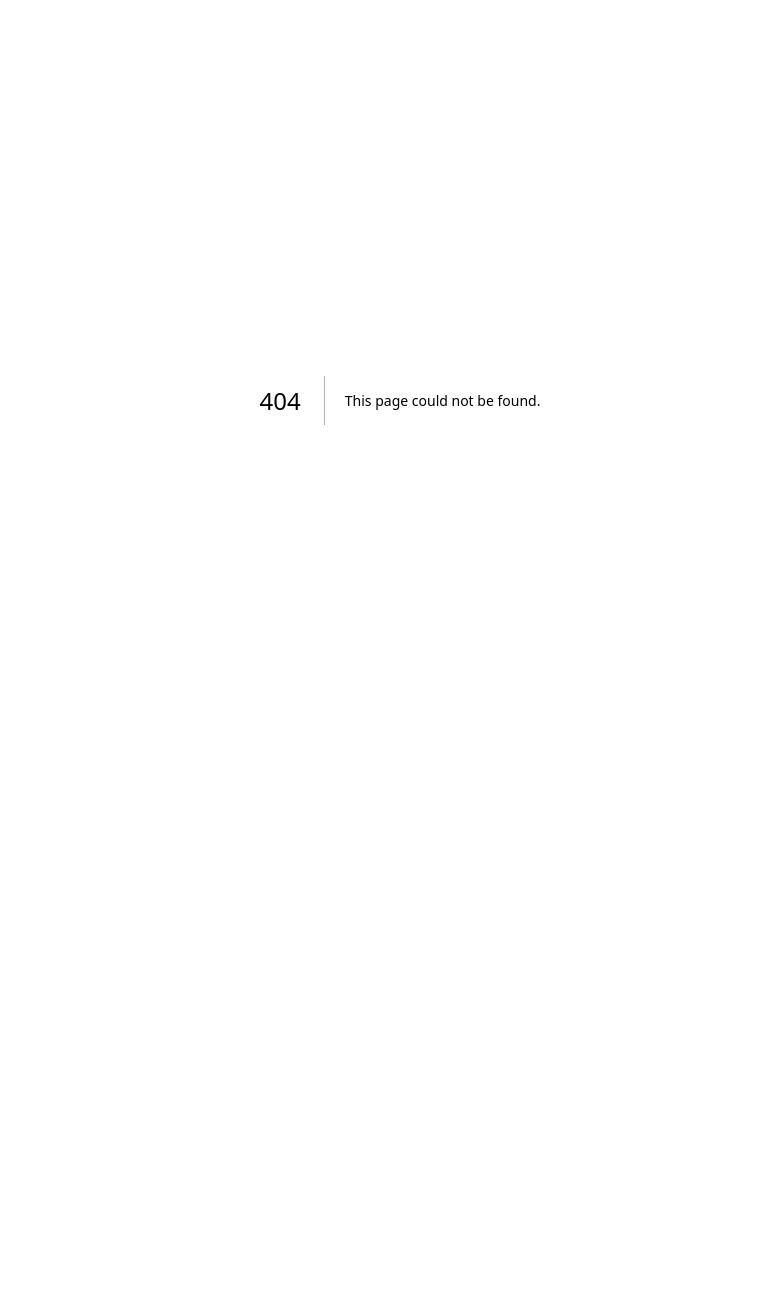
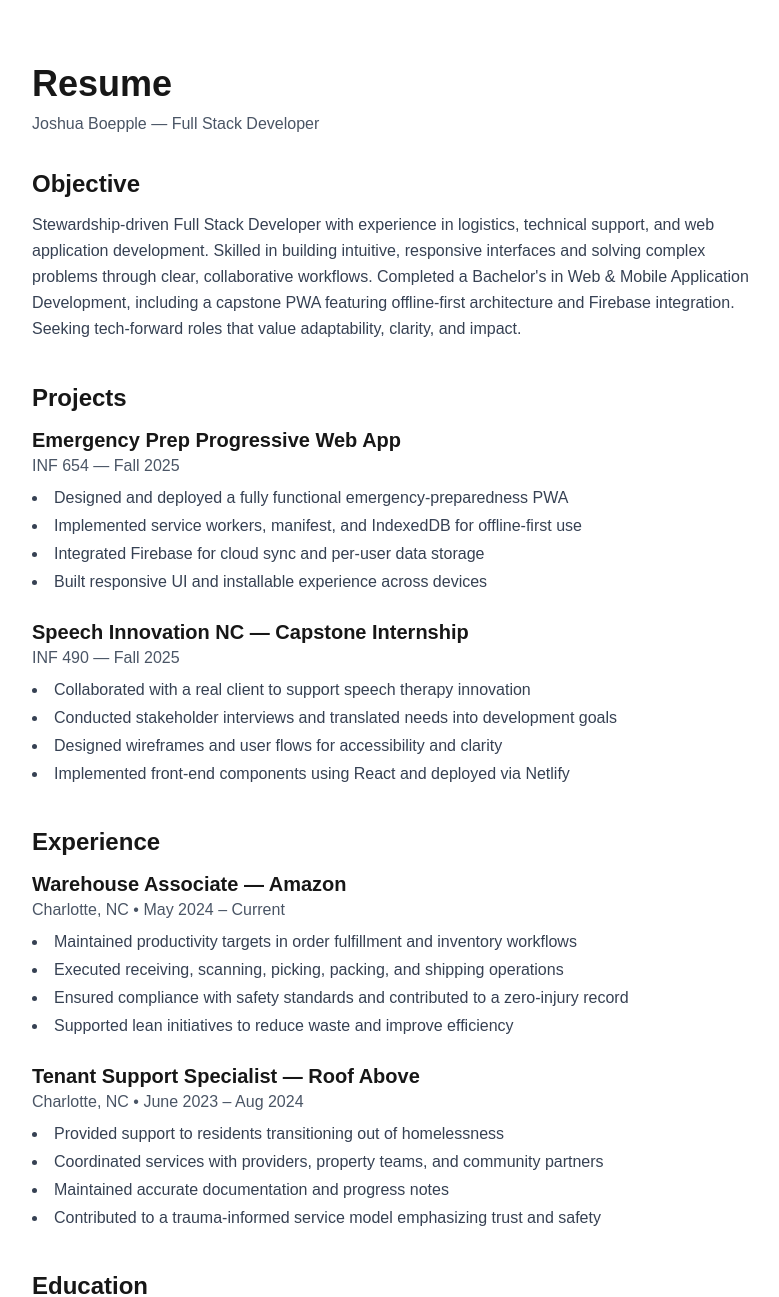
Before and after one commit to jboe26/portfolio_2026, a Next.js app: page /resume in a window 1280 px wide. Before the commit this address had no page. Shown: the top 1297 px of the page, without its empty margins (240-1019 px from the left). Before the commit the page ends 800 px from the top, so only its background shows below. Built offline with nearby package versions, Linux system fonts and the light colour scheme.

Commit message:
added resume

```diff
--- a/app/dashboard/page.tsx
+++ b/app/dashboard/page.tsx
@@ -15,14 +15,11 @@ export default function Dashboard() {
           Home
         </a>
         <a
-          href="/JoshuaBoepppleResume2026.pdf"
-          target="_blank"
-          rel="noopener noreferrer"
+          href="/resume"
           className="hover:text-white transition-colors duration-200"
         >
           Resume
         </a>
-
         <a
           href="/projects"
           className="hover:text-white transition-colors duration-200"
--- /dev/null
+++ b/app/resume/page.tsx
@@ -0,0 +1,188 @@
+export default function ResumePage() {
+  return (
+    <section className="max-w-3xl mx-auto py-16 px-4">
+      <h1 className="text-4xl font-bold mb-2">Resume</h1>
+      <p className="text-gray-600 mb-8">
+        Joshua Boepple — Full Stack Developer
+      </p>
+
+      {/* Objective */}
+      <div className="mb-10">
+        <h2 className="text-2xl font-semibold mb-3">Objective</h2>
+        <p className="text-gray-700 leading-relaxed">
+          Stewardship‑driven Full Stack Developer with experience in logistics,
+          technical support, and web application development. Skilled in
+          building intuitive, responsive interfaces and solving complex problems
+          through clear, collaborative workflows. Completed a Bachelor's in Web
+          & Mobile Application Development, including a capstone PWA featuring
+          offline‑first architecture and Firebase integration. Seeking
+          tech‑forward roles that value adaptability, clarity, and impact.
+        </p>
+      </div>
+
+      {/* Projects */}
+      <div className="mb-10">
+        <h2 className="text-2xl font-semibold mb-3">Projects</h2>
+
+        <div className="mb-6">
+          <h3 className="text-xl font-semibold">
+            Emergency Prep Progressive Web App
+          </h3>
+          <p className="text-gray-600">INF 654 — Fall 2025</p>
+          <ul className="list-disc list-inside text-gray-700 mt-2 space-y-1">
+            <li>
+              Designed and deployed a fully functional emergency‑preparedness
+              PWA
+            </li>
+            <li>
+              Implemented service workers, manifest, and IndexedDB for
+              offline‑first use
+            </li>
+            <li>
+              Integrated Firebase for cloud sync and per‑user data storage
+            </li>
+            <li>
+              Built responsive UI and installable experience across devices
+            </li>
+          </ul>
+        </div>
+
+        <div>
+          <h3 className="text-xl font-semibold">
+            Speech Innovation NC — Capstone Internship
+          </h3>
+          <p className="text-gray-600">INF 490 — Fall 2025</p>
+          <ul className="list-disc list-inside text-gray-700 mt-2 space-y-1">
+            <li>
+              Collaborated with a real client to support speech therapy
+              innovation
+            </li>
+            <li>
+              Conducted stakeholder interviews and translated needs into
+              development goals
+            </li>
+            <li>
+              Designed wireframes and user flows for accessibility and clarity
+            </li>
+            <li>
+              Implemented front‑end components using React and deployed via
+              Netlify
+            </li>
+          </ul>
+        </div>
+      </div>
+
+      {/* Experience */}
+      <div className="mb-10">
+        <h2 className="text-2xl font-semibold mb-3">Experience</h2>
+
+        <div className="mb-6">
+          <h3 className="text-xl font-semibold">
+            Warehouse Associate — Amazon
+          </h3>
+          <p className="text-gray-600">Charlotte, NC • May 2024 – Current</p>
+          <ul className="list-disc list-inside text-gray-700 mt-2 space-y-1">
+            <li>
+              Maintained productivity targets in order fulfillment and inventory
+              workflows
+            </li>
+            <li>
+              Executed receiving, scanning, picking, packing, and shipping
+              operations
+            </li>
+            <li>
+              Ensured compliance with safety standards and contributed to a
+              zero‑injury record
+            </li>
+            <li>
+              Supported lean initiatives to reduce waste and improve efficiency
+            </li>
+          </ul>
+        </div>
+
+        <div>
+          <h3 className="text-xl font-semibold">
+            Tenant Support Specialist — Roof Above
+          </h3>
+          <p className="text-gray-600">Charlotte, NC • June 2023 – Aug 2024</p>
+          <ul className="list-disc list-inside text-gray-700 mt-2 space-y-1">
+            <li>
+              Provided support to residents transitioning out of homelessness
+            </li>
+            <li>
+              Coordinated services with providers, property teams, and community
+              partners
+            </li>
+            <li>Maintained accurate documentation and progress notes</li>
+            <li>
+              Contributed to a trauma‑informed service model emphasizing trust
+              and safety
+            </li>
+          </ul>
+        </div>
+      </div>
+
+      {/* Education */}
+      <div className="mb-10">
+        <h2 className="text-2xl font-semibold mb-3">Education</h2>
+
+        <div className="mb-6">
+          <h3 className="text-xl font-semibold">
+            B.S. Information Technology & Telecommunications
+          </h3>
+          <p className="text-gray-600">
+            Fort Hays State University • Completed Dec 2025
+          </p>
+          <p className="text-gray-700 mt-2">
+            Coursework in front‑end development, mobile UX/UI, databases, and
+            networking. Built responsive applications, integrated APIs, and
+            strengthened debugging and deployment skills.
+          </p>
+        </div>
+
+        <div className="mb-6">
+          <h3 className="text-xl font-semibold">A.S. Information Technology</h3>
+          <p className="text-gray-600">South College • Completed Sept 2022</p>
+          <p className="text-gray-700 mt-2">
+            Focused on systems administration, networking, cybersecurity, and
+            troubleshooting. Developed foundational programming skills in Python
+            and JavaScript.
+          </p>
+        </div>
+
+        <div>
+          <h3 className="text-xl font-semibold">
+            Full Stack Web Development Certificate
+          </h3>
+          <p className="text-gray-600">UNC Charlotte • Completed Jan 2020</p>
+          <p className="text-gray-700 mt-2">
+            Hands‑on training in JavaScript, Node.js, React, REST APIs, MongoDB,
+            and agile development practices.
+          </p>
+        </div>
+      </div>
+
+      {/* Certifications */}
+      <div className="mb-10">
+        <h2 className="text-2xl font-semibold mb-3">Certificates</h2>
+        <ul className="list-disc list-inside text-gray-700 space-y-1">
+          <li>Mosyle Certified Admin — Business (2022)</li>
+          <li>Mosyle Certified Admin — Manager (2022)</li>
+          <li>Jamf 100 Certified Associate (2022)</li>
+        </ul>
+      </div>
+
+      {/* Technical Skills */}
+      <div>
+        <h2 className="text-2xl font-semibold mb-3">Technical Skills</h2>
+        <ul className="list-disc list-inside text-gray-700 space-y-1">
+          <li>HTML5, CSS3, JavaScript, PHP, Python</li>
+          <li>React, Node.js, Express, Bootstrap</li>
+          <li>SQL, MySQL, MongoDB</li>
+          <li>REST APIs, Git & GitHub</li>
+          <li>Responsive Design, VS Code, Chrome DevTools</li>
+        </ul>
+      </div>
+    </section>
+  );
+}
```
